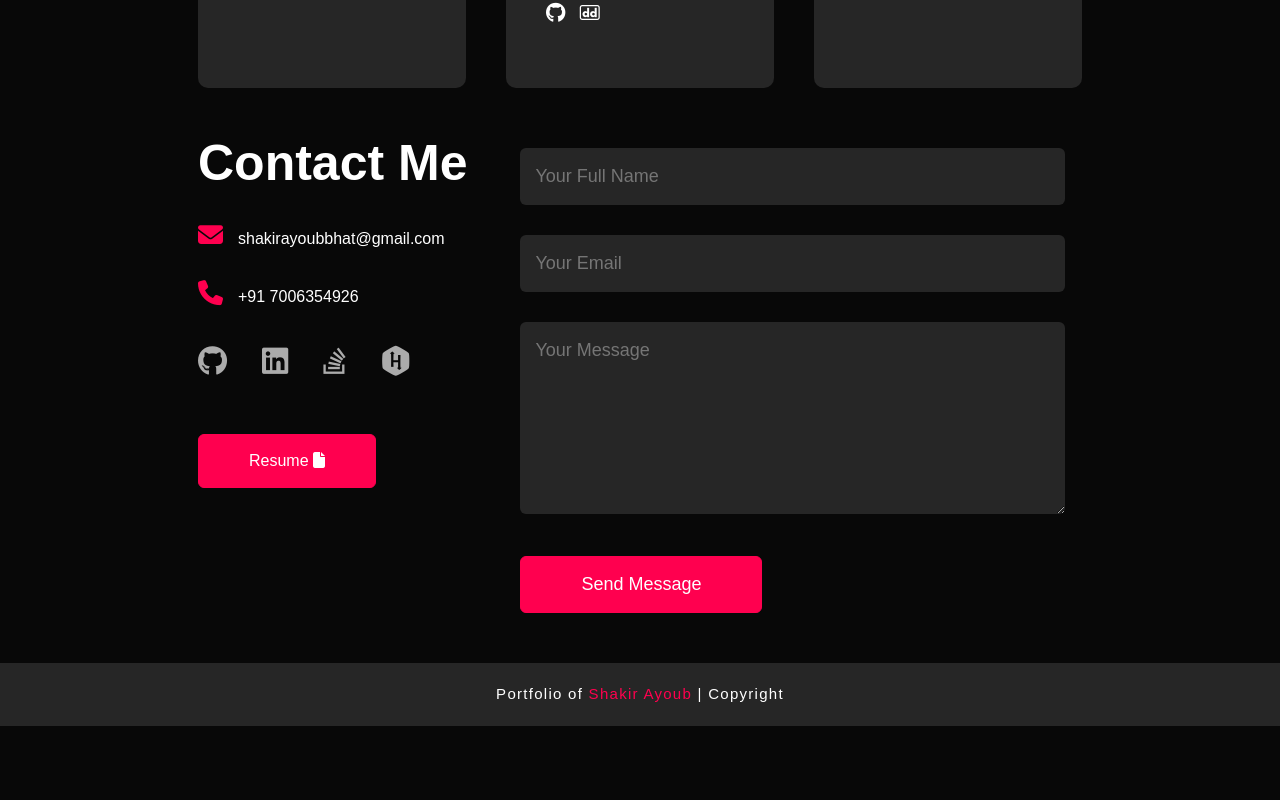
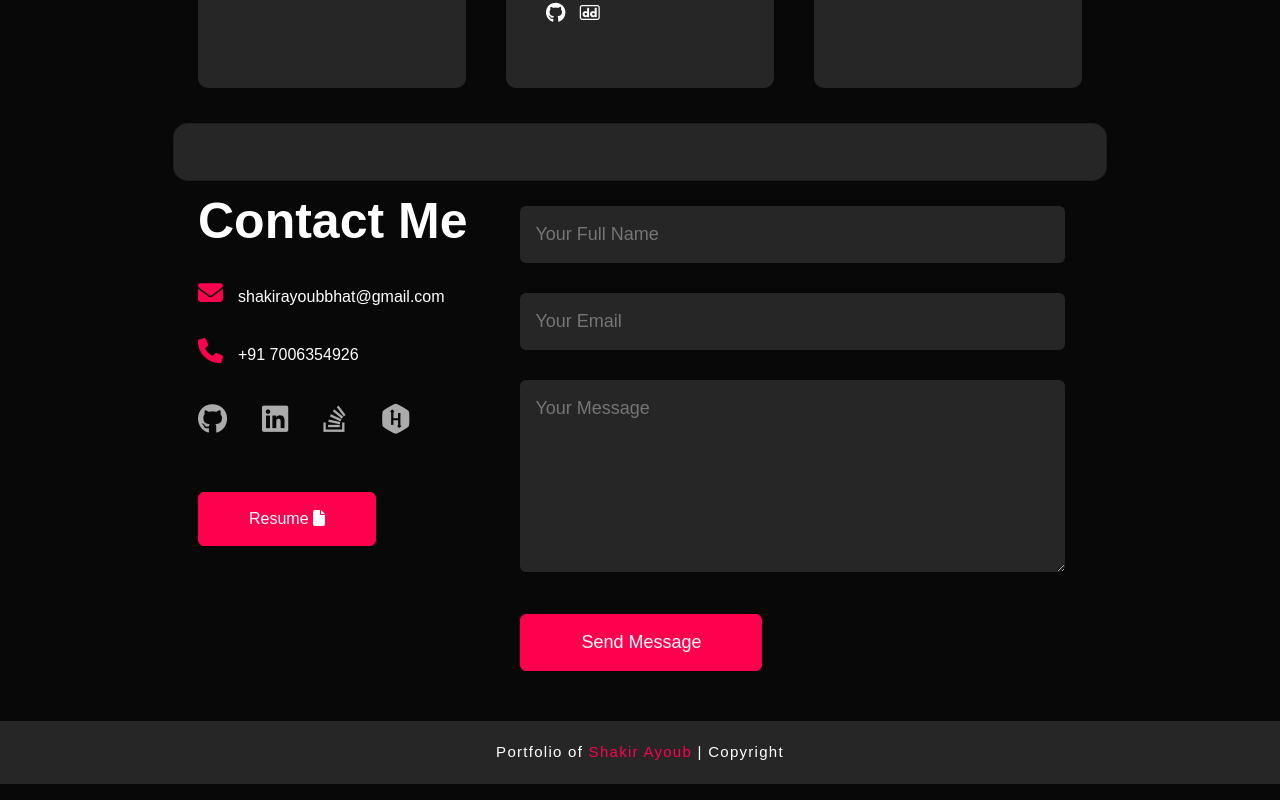
Before and after one commit to shakirayoub123/portfolio, a Vue app: page / in a window 1280 px wide. Shown: the part 3698-4498 px from the top of the page. Before the commit the page ends 4440 px from the top, so only its background shows below. Built offline with nearby package versions, Linux system fonts and the light colour scheme; no server answers.

Commit message:
added-quotes

```diff
--- /dev/null
+++ b/src/components/Quotes.vue
@@ -0,0 +1,58 @@
+<template>
+  <div :style="{ color: randomColor }" class="card quotes">
+    <p>{{ randomQuote }}</p>
+  </div>
+</template>
+
+<script>
+export default {
+  data() {
+    return {
+      randomQuote: "",
+      randomColor: "#000000", // Default color
+      intervalId: null
+    };
+  },
+  methods: {
+    fetchRandomQuote() {
+      fetch("https://api.quotable.io/random")
+          .then(response => response.json())
+          .then(data => {
+            this.randomQuote = `${data.content} - ${data.author}`;
+            this.randomColor = this.getRandomColor();
+          })
+          .catch(error => {
+            console.error("Error fetching quote:", error);
+          });
+    },
+    getRandomColor() {
+      const letters = "0123456789ABCDEF";
+      let color = "#";
+      for (let i = 0; i < 6; i++) {
+        color += letters[Math.floor(Math.random() * 16)];
+      }
+      return color;
+    }
+  },
+  mounted() {
+    this.fetchRandomQuote();
+    this.intervalId = setInterval(() => {
+      this.fetchRandomQuote();
+    }, 10000);
+  },
+  beforeDestroy() {
+    clearInterval(this.intervalId);
+  }
+};
+</script>
+
+<style scoped>
+.quotes {
+  background-color: #262626;
+  padding: 20px;
+  text-align: center;
+  border-radius: 15px;
+  max-width: 73%;
+  margin: auto;
+}
+</style>
--- a/src/views/Home.vue
+++ b/src/views/Home.vue
@@ -3,6 +3,7 @@
     <About />
     <Services />
     <Portfolio />
+    <Quotes />
     <Contact />
 </template>
 
@@ -12,10 +13,12 @@ import About from '../components/About.vue'
 import Services from '../components/Services.vue'
 import Portfolio from '../components/Portfolio.vue'
 import Contact from '../components/Contact.vue'
+import Quotes from "@/components/Quotes.vue";
 
 export default {
   name: 'Home',
   components: {
+    Quotes,
     Header,
     About,
     Services,
```
